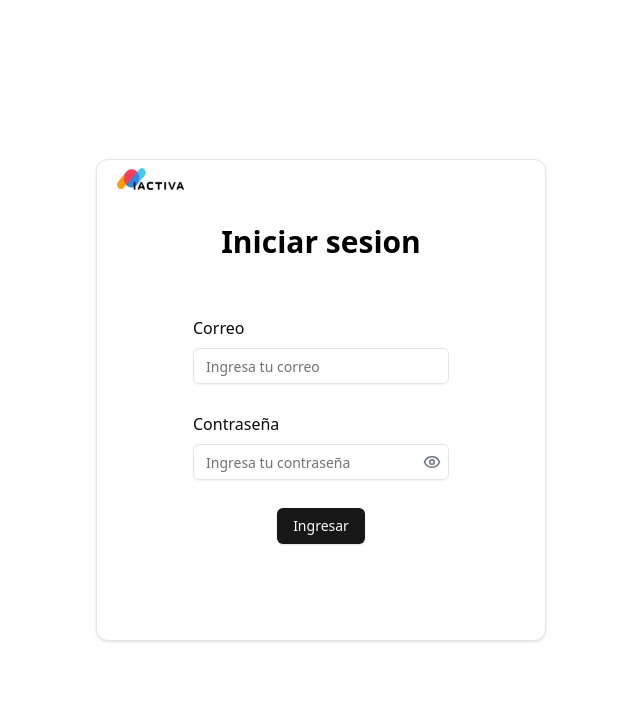
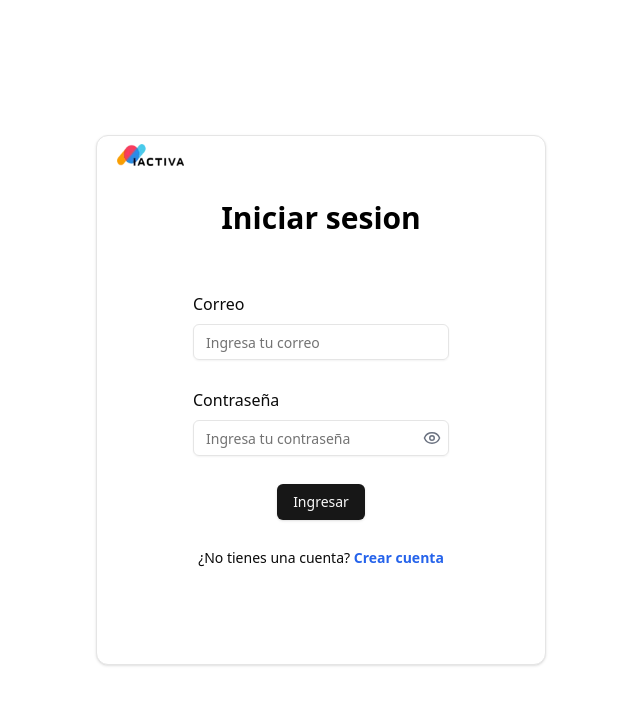
Before and after one commit to info-iactiva/next-gac-content-plataform, a Next.js app: page /login in a window 1280 px wide. Shown: the top 704 px of the page, without its empty margins (319-959 px from the left). Built offline with nearby package versions, Linux system fonts and the light colour scheme.

Commit message:
feat: add create account

```diff
--- a/src/app/login/page.tsx
+++ b/src/app/login/page.tsx
@@ -211,6 +211,17 @@ export default function Login() {
                 <Button type="submit">Ingresar</Button>
               </div>
 
+              <div className="w-full text-center text-xs md:text-sm">
+                ¿No tienes una cuenta?{" "}
+                <button
+                  type="button"
+                  onClick={() => router.push('/register')}
+                  className="text-blue-600 hover:underline font-semibold"
+                >
+                  Crear cuenta
+                </button>
+              </div>
+
           </form>
 
         </FormProvider>
```
